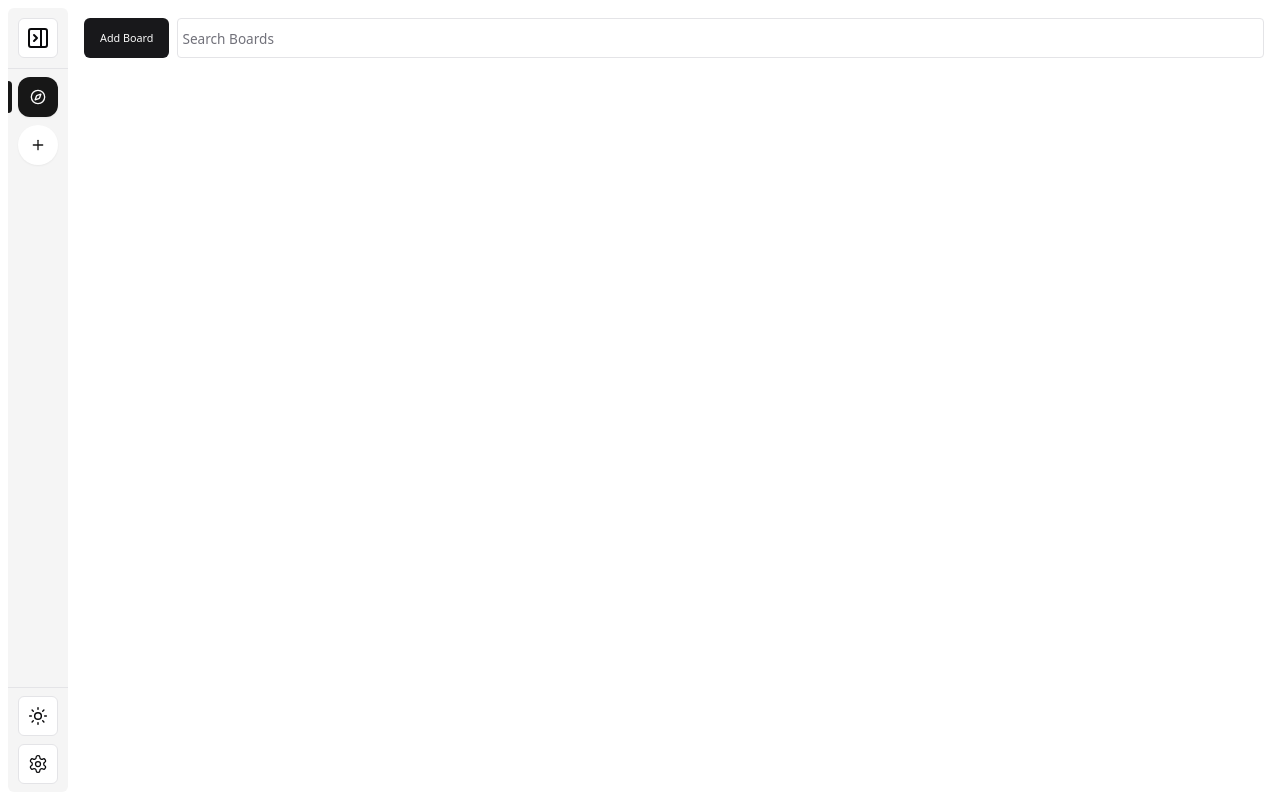
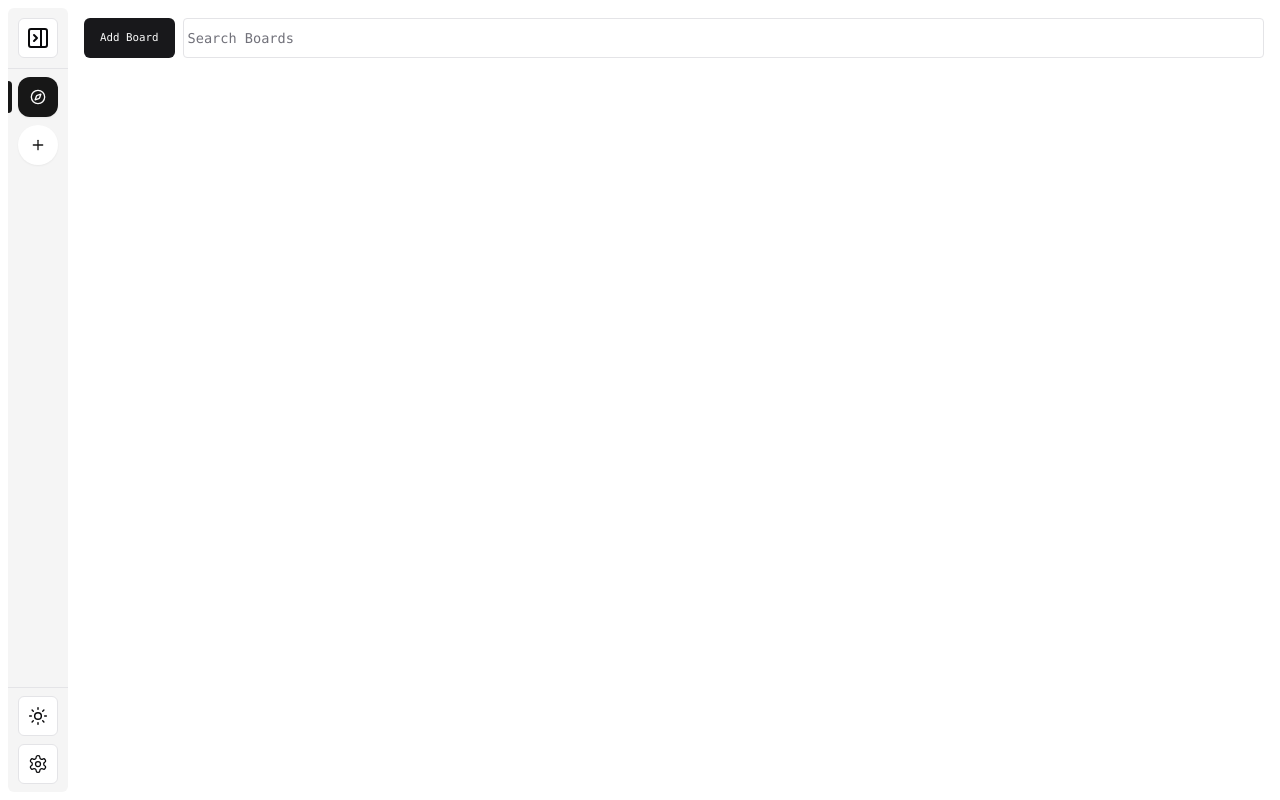
Before and after one commit to tommasodossena/knbn, a Next.js app: page /boards in a window 1280 px wide. Built offline with nearby package versions, Linux system fonts and the light colour scheme.

Commit message:
feat: switch to mono as main layout font

```diff
--- a/src/app/layout.tsx
+++ b/src/app/layout.tsx
@@ -19,7 +19,7 @@ export default function RootLayout({ children }: RootLayoutProps) {
     <html lang="en" suppressHydrationWarning>
       <body className={`${fontSans.variable} ${fontMono.variable} antialiased`}>
         <TooltipProvider delayDuration={0}>
-          <div className="grid grid-cols-[auto,minmax(0,1fr)] w-full dark:bg-black bg-white">
+          <div className="grid grid-cols-[auto,minmax(0,1fr)] w-full dark:bg-black bg-white font-mono">
             <Sidebar className="h-screen" />
             <main className="h-screen">{children}</main>
           </div>
```
